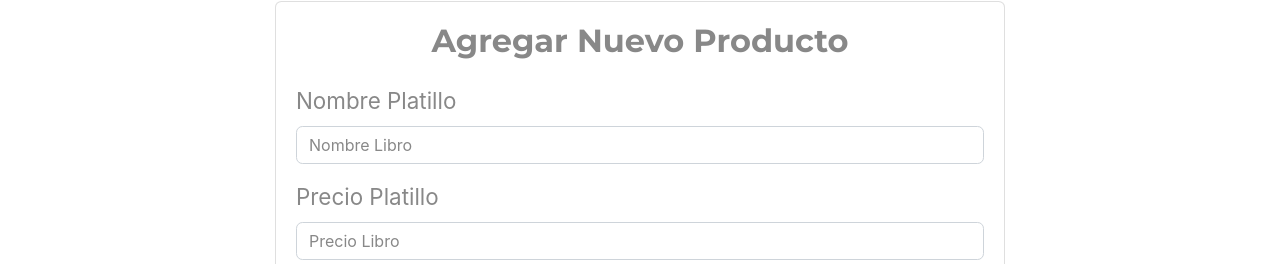
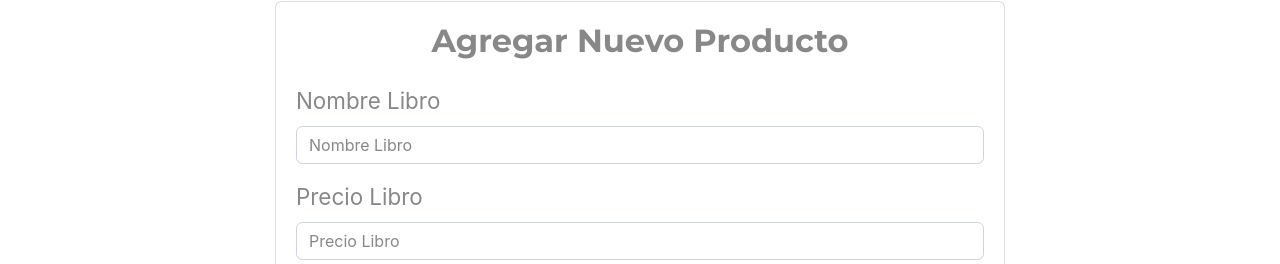
Before and after one commit to React-Development/crud-redux, a React (Create React App) app: page /productos/nuevo in a window 1280 px wide. Shown: the part 119-383 px from the top of the page. Built offline with nearby package versions, Linux system fonts and the light colour scheme.

Commit message:
creating our api

```diff
--- /dev/null
+++ b/db.json
@@ -0,0 +1,14 @@
+{
+    "productos": [
+        {
+            "id":1,
+            "nombre": "Aprendiendo Redux",
+            "precio": 30
+        },
+        {
+            "id":2,
+            "nombre": "React y Redux",
+            "precio": 40
+        }
+    ]
+}
--- a/src/componentes/NuevoProducto.js
+++ b/src/componentes/NuevoProducto.js
@@ -11,7 +11,7 @@ const NuevoProducto = () => {
             </h2>
             <form>
               <div className="form-group">
-                <label>Nombre Platillo</label>
+                <label>Nombre Libro</label>
                 <input
                   type="text"
                   className="form-control"
@@ -19,7 +19,7 @@ const NuevoProducto = () => {
                 />
               </div>
               <div className="form-group">
-                <label>Precio Platillo</label>
+                <label>Precio Libro</label>
                 <input
                   type="text"
                   className="form-control"
```
